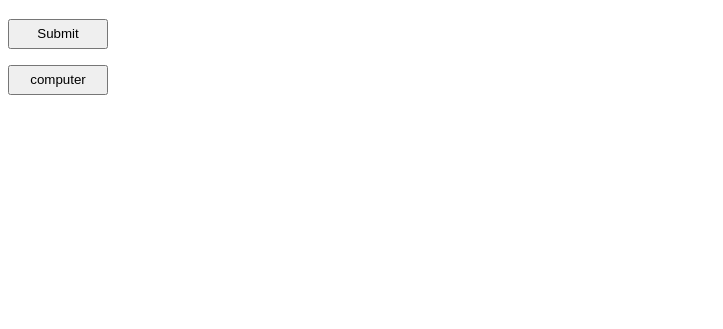
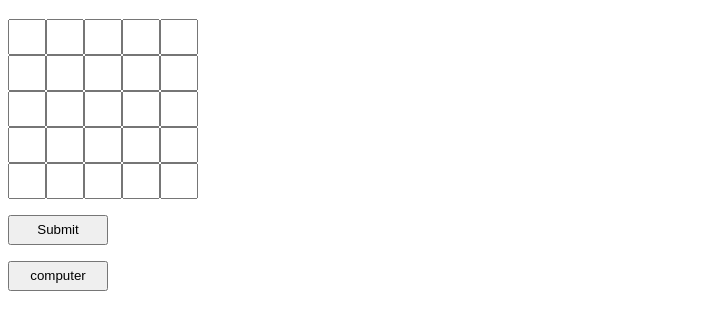
Before and after one commit to aravinthraj98/bingo, a plain HTML site: page index.html in a window 1280 px wide. Shown: the part 61-390 px from the top of the page, without its empty margins (0-723 px from the left). Drawn offline with Linux system fonts and the light colour scheme; the site is published under a folder, as on GitHub Pages, so addresses that start at the root find nothing.

Commit message:
Update index.html

```diff
--- a/index.html
+++ b/index.html
@@ -29,7 +29,7 @@
     <p id='number'></p>
     <p id='computer' style='display:none;'></p>
     <p id='c'></p>
-    <script src='/bingo.js'></script>
+    <script src='./bingo.js'></script>
 
 </body>
 
```
